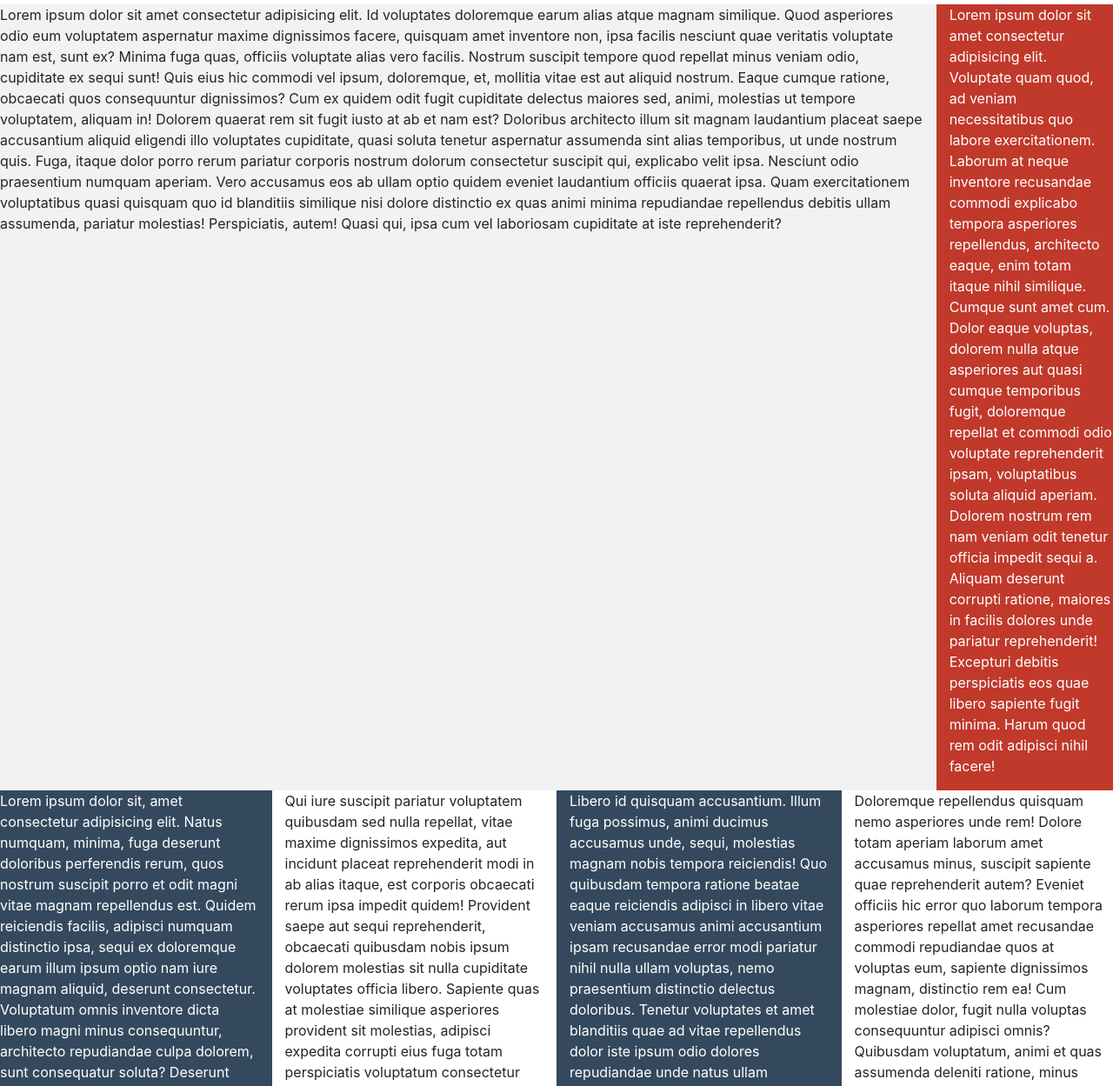
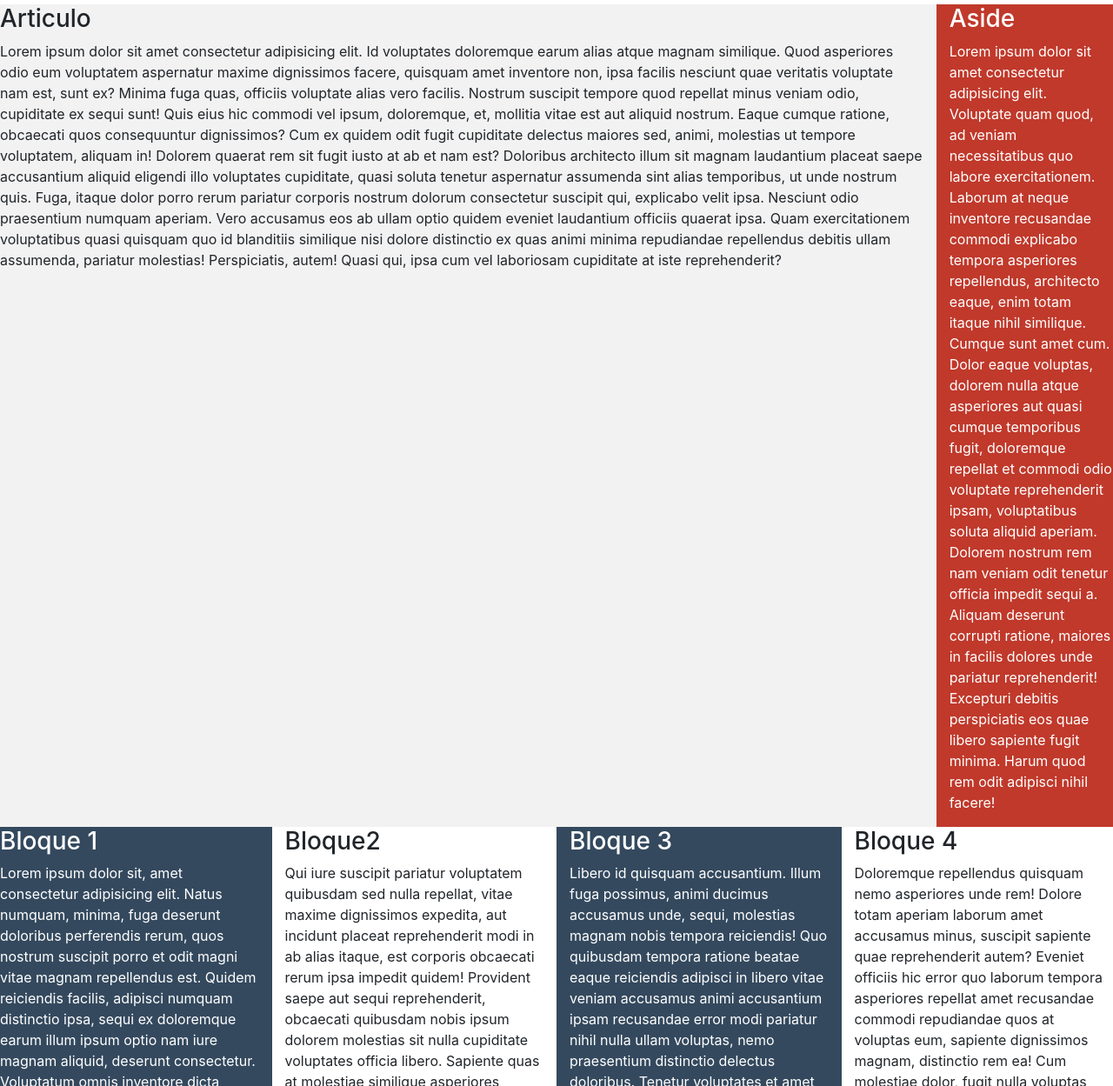
Before and after one commit to teresagorbea/ejercicio-bootstrap-1, a plain HTML site: page index.html in a window 1280 px wide. Shown: the part 51-1300 px from the top of the page at 87% size. Drawn offline with Linux system fonts and the light colour scheme.

```diff
--- a/index.html
+++ b/index.html
@@ -16,23 +16,30 @@
     </header>
     <section class="main row">
         <article class="col-xs-12 col-sm-8 col-md-9 col-lg-10">
+            <h3>Articulo</h3>
             <p>Lorem ipsum dolor sit amet consectetur adipisicing elit. Id voluptates doloremque earum alias atque magnam similique. Quod asperiores odio eum voluptatem aspernatur maxime dignissimos facere, quisquam amet inventore non, ipsa facilis nesciunt quae veritatis voluptate nam est, sunt ex? Minima fuga quas, officiis voluptate alias vero facilis. Nostrum suscipit tempore quod repellat minus veniam odio, cupiditate ex sequi sunt! Quis eius hic commodi vel ipsum, doloremque, et, mollitia vitae est aut aliquid nostrum. Eaque cumque ratione, obcaecati quos consequuntur dignissimos? Cum ex quidem odit fugit cupiditate delectus maiores sed, animi, molestias ut tempore voluptatem, aliquam in! Dolorem quaerat rem sit fugit iusto at ab et nam est? Doloribus architecto illum sit magnam laudantium placeat saepe accusantium aliquid eligendi illo voluptates cupiditate, quasi soluta tenetur aspernatur assumenda sint alias temporibus, ut unde nostrum quis. Fuga, itaque dolor porro rerum pariatur corporis nostrum dolorum consectetur suscipit qui, explicabo velit ipsa. Nesciunt odio praesentium numquam aperiam. Vero accusamus eos ab ullam optio quidem eveniet laudantium officiis quaerat ipsa. Quam exercitationem voluptatibus quasi quisquam quo id blanditiis similique nisi dolore distinctio ex quas animi minima repudiandae repellendus debitis ullam assumenda, pariatur molestias! Perspiciatis, autem! Quasi qui, ipsa cum vel laboriosam cupiditate at iste reprehenderit?</p>
         </article>
         <aside class="col-xs-12 col-sm-4 col-md-3 col-lg-2">
+            <h3>Aside</h3>
             <p>Lorem ipsum dolor sit amet consectetur adipisicing elit. Voluptate quam quod, ad veniam necessitatibus quo labore exercitationem. Laborum at neque inventore recusandae commodi explicabo tempora asperiores repellendus, architecto eaque, enim totam itaque nihil similique. Cumque sunt amet cum. Dolor eaque voluptas, dolorem nulla atque asperiores aut quasi cumque temporibus fugit, doloremque repellat et commodi odio voluptate reprehenderit ipsam, voluptatibus soluta aliquid aperiam. Dolorem nostrum rem nam veniam odit tenetur officia impedit sequi a. Aliquam deserunt corrupti ratione, maiores in facilis dolores unde pariatur reprehenderit! Excepturi debitis perspiciatis eos quae libero sapiente fugit minima. Harum quod rem odit adipisci nihil facere!</p>
         </aside>
     </section>
     <div class="row">
         <div class="color1 col-xs-12 col-sm-6 col-md-3">
+            <h3>Bloque 1</h3>
             <p>Lorem ipsum dolor sit, amet consectetur adipisicing elit. Natus numquam, minima, fuga deserunt doloribus perferendis rerum, quos nostrum suscipit porro et odit magni vitae magnam repellendus est. Quidem reiciendis facilis, adipisci numquam distinctio ipsa, sequi ex doloremque earum illum ipsum optio nam iure magnam aliquid, deserunt consectetur. Voluptatum omnis inventore dicta libero magni minus consequuntur, architecto repudiandae culpa dolorem, sunt consequatur soluta? Deserunt voluptatem ipsam dicta distinctio eligendi nihil. Accusantium, saepe. Voluptatem accusamus deleniti beatae voluptatibus! Necessitatibus non dolores sit expedita, repudiandae sint corrupti officiis dolorum ratione! Ipsa, accusamus dolore id sit dolores earum veritatis. Maxime, magnam libero nihil consequatur debitis maiores dolor facere at nostrum autem sed laudantium nesciunt. Nulla explicabo iusto nostrum laborum ut sit corrupti nemo! Pariatur sit doloremque facilis dolorum, ea, voluptas voluptates in libero est nobis veniam cupiditate. Repudiandae facere obcaecati quasi quis voluptatibus delectus quisquam soluta qui, commodi, culpa, alias omnis dolores exercitationem nemo?</p>
+            <p>Lorem ipsum dolor sit amet consectetur adipisicing elit. Eligendi iste aut vel architecto tempora culpa facere odio quod dicta adipisci laudantium aliquam voluptatum ipsum, nobis distinctio neque, nam quaerat. Asperiores sequi quaerat cupiditate earum fugiat suscipit quos commodi nemo, alias cumque dignissimos eaque dolorem explicabo officiis deserunt, animi laboriosam autem voluptatibus quas harum incidunt doloribus, cum repellendus. Iure vel, est esse ratione voluptates necessitatibus ipsa delectus quisquam, totam hic eveniet! Error incidunt ea pariatur aliquid ab eos tempora culpa nemo veniam, tempore nostrum cupiditate molestias ullam sequi saepe blanditiis exercitationem corrupti eaque alias distinctio atque laudantium. Qui alias repellendus atque.</p>
         </div>
         <div class="col-xs-12 col-sm-6 col-md-3">
+            <h3>Bloque2</h3>
             <p>Qui iure suscipit pariatur voluptatem quibusdam sed nulla repellat, vitae maxime dignissimos expedita, aut incidunt placeat reprehenderit modi in ab alias itaque, est corporis obcaecati rerum ipsa impedit quidem! Provident saepe aut sequi reprehenderit, obcaecati quibusdam nobis ipsum dolorem molestias sit nulla cupiditate voluptates officia libero. Sapiente quas at molestiae similique asperiores provident sit molestias, adipisci expedita corrupti eius fuga totam perspiciatis voluptatum consectetur doloribus quia minima a, placeat eos pariatur ut autem reprehenderit! Voluptates nisi perferendis eum rem ipsa eveniet amet excepturi accusamus minima, quidem quasi magnam quis, hic sint ducimus aperiam perspiciatis eligendi quibusdam molestiae quae odio tempora necessitatibus. Ratione dolore explicabo laboriosam dicta animi modi, quo cum, provident cupiditate molestiae numquam repellat quasi eum doloremque quibusdam illum facere neque? Rem excepturi provident et architecto repellat esse doloribus eos, repudiandae velit molestias vero placeat eveniet quibusdam exercitationem, minus vel dolores temporibus ex nam. Nam ea debitis illo necessitatibus.</p>
         </div>
         <div class="color1 col-xs-12 col-sm-6 col-md-3">
+            <h3>Bloque 3</h3>
             <p>Libero id quisquam accusantium. Illum fuga possimus, animi ducimus accusamus unde, sequi, molestias magnam nobis tempora reiciendis! Quo quibusdam tempora ratione beatae eaque reiciendis adipisci in libero vitae veniam accusamus animi accusantium ipsam recusandae error modi pariatur nihil nulla ullam voluptas, nemo praesentium distinctio delectus doloribus. Tenetur voluptates et amet blanditiis quae ad vitae repellendus dolor iste ipsum odio dolores repudiandae unde natus ullam aspernatur illo totam, libero autem! Delectus ullam exercitationem, maiores ut nostrum minima officia sed esse necessitatibus dolores a nisi? Itaque quae sed eaque explicabo nostrum, dolore, hic cumque magni animi, earum dolores labore nemo fugiat quidem qui dicta architecto corrupti impedit exercitationem. Amet odit dignissimos neque reiciendis a eum commodi, quaerat aspernatur, iste voluptatibus reprehenderit dolores natus iure sint fugiat excepturi odio, culpa placeat totam vel? Quae, rem accusamus repellendus tempore laudantium assumenda totam, animi dolore vel facere enim unde earum quisquam consequuntur quasi minus nihil!</p>
         </div>
         <div class="col-xs-12 col-sm-6 col-md-3">
+            <h3>Bloque 4</h3>
             <p>Doloremque repellendus quisquam nemo asperiores unde rem! Dolore totam aperiam laborum amet accusamus minus, suscipit sapiente quae reprehenderit autem? Eveniet officiis hic error quo laborum tempora asperiores repellat amet recusandae commodi repudiandae quos at voluptas eum, sapiente dignissimos magnam, distinctio rem ea! Cum molestiae dolor, fugit nulla voluptas consequuntur adipisci omnis? Quibusdam voluptatum, animi et quas assumenda deleniti ratione, minus quod a accusantium nesciunt eveniet doloribus sed corporis placeat. Molestiae maxime placeat aspernatur, animi at unde eveniet laudantium veritatis alias natus quidem provident incidunt, quaerat modi autem reiciendis dolore praesentium neque asperiores odit suscipit tenetur non. Accusantium voluptatem eligendi adipisci, cupiditate labore, sunt excepturi debitis sed deserunt sapiente veritatis. Exercitationem, architecto rerum. Aperiam, enim. Nam excepturi dignissimos minima ducimus eaque nisi debitis, voluptates esse, impedit odio alias, corporis dicta beatae nobis commodi facilis saepe quaerat. Tenetur, eveniet explicabo! Vero harum vel alias hic at esse excepturi ea velit in consectetur!</p>
         </div>
     </div>
```
